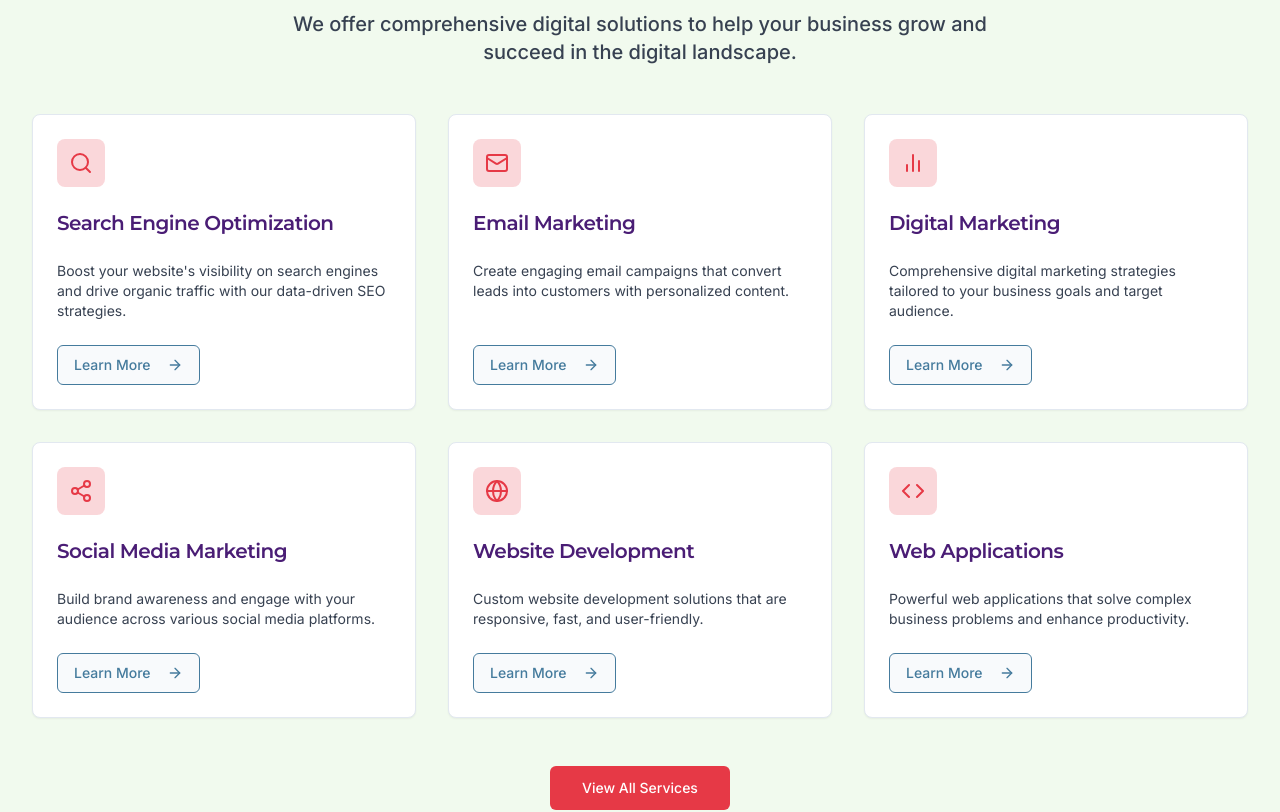
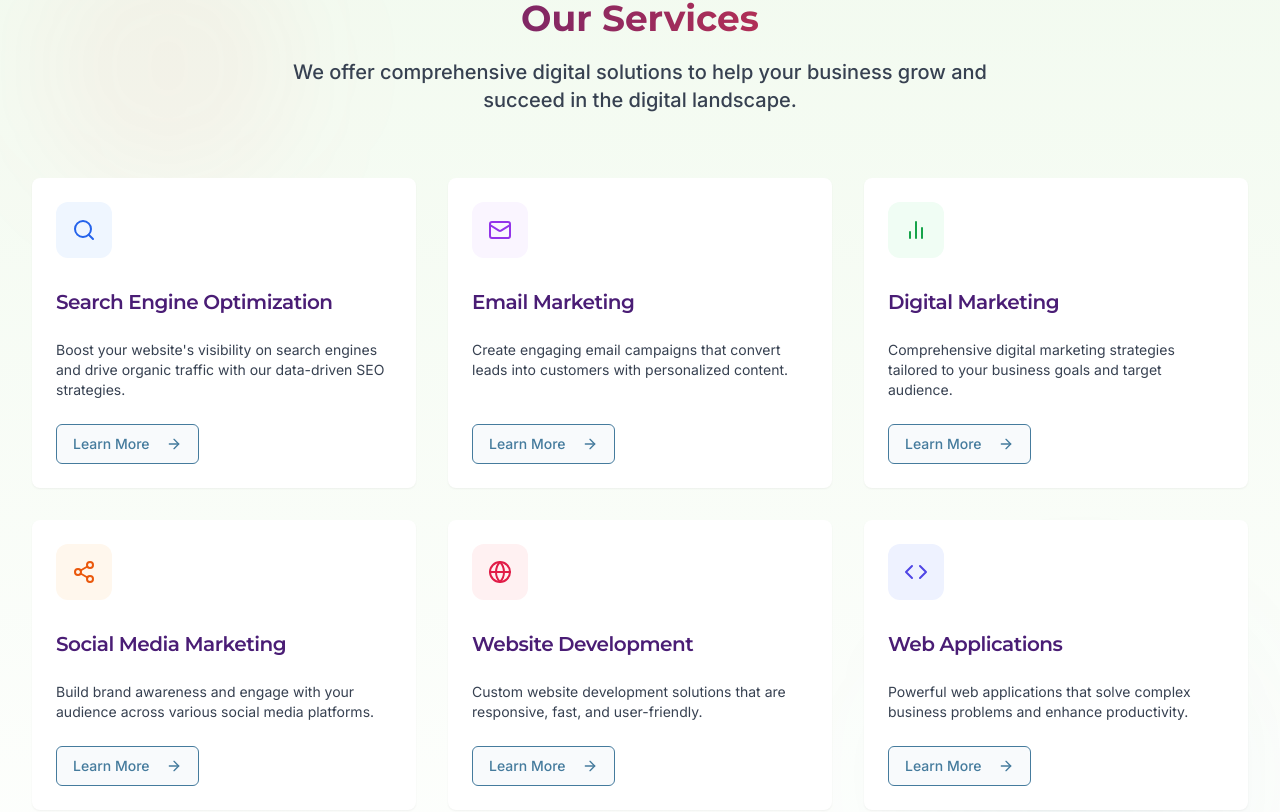
Before and after one commit to dhanwadeakshay1/growstats-vista-web, a React (Vite) app: page / in a window 1280 px wide. Shown: the part 1028-1840 px from the top of the page. Built offline with nearby package versions, Linux system fonts and the light colour scheme; the HTML template or start-up script is replaced by a standard one.

Commit message:
Refactor: Improve ServicesSection design
Improved the design and appearance of the ServicesSection component in the home page.

```diff
--- a/package.json
+++ b/package.json
@@ -45,6 +45,7 @@
     "cmdk": "^1.0.0",
     "date-fns": "^3.6.0",
     "embla-carousel-react": "^8.3.0",
+    "framer-motion": "^12.7.3",
     "input-otp": "^1.2.4",
     "lucide-react": "^0.462.0",
     "next-themes": "^0.3.0",
--- a/src/components/home/ServicesSection.tsx
+++ b/src/components/home/ServicesSection.tsx
@@ -4,6 +4,7 @@ import { Search, Mail, BarChart2, Share2, Globe, Code } from "lucide-react";
 import ServiceCard from "../ui/ServiceCard";
 import { Button } from "@/components/ui/button";
 import { Link } from "react-router-dom";
+import { motion } from "framer-motion";
 
 const ServicesSection = () => {
   const services = [
@@ -12,66 +13,129 @@ const ServicesSection = () => {
       title: "Search Engine Optimization",
       description: "Boost your website's visibility on search engines and drive organic traffic with our data-driven SEO strategies.",
       link: "/services/seo",
+      color: "bg-blue-50 text-blue-600",
     },
     {
       icon: <Mail size={24} />,
       title: "Email Marketing",
       description: "Create engaging email campaigns that convert leads into customers with personalized content.",
       link: "/services/email-marketing",
+      color: "bg-purple-50 text-purple-600",
     },
     {
       icon: <BarChart2 size={24} />,
       title: "Digital Marketing",
       description: "Comprehensive digital marketing strategies tailored to your business goals and target audience.",
       link: "/services/digital-marketing",
+      color: "bg-green-50 text-green-600",
     },
     {
       icon: <Share2 size={24} />,
       title: "Social Media Marketing",
       description: "Build brand awareness and engage with your audience across various social media platforms.",
       link: "/services/smm",
+      color: "bg-orange-50 text-orange-600",
     },
     {
       icon: <Globe size={24} />,
       title: "Website Development",
       description: "Custom website development solutions that are responsive, fast, and user-friendly.",
       link: "/services/web-development",
+      color: "bg-rose-50 text-rose-600",
     },
     {
       icon: <Code size={24} />,
       title: "Web Applications",
       description: "Powerful web applications that solve complex business problems and enhance productivity.",
       link: "/services/web-development",
+      color: "bg-indigo-50 text-indigo-600",
     },
   ];
 
+  // Animation variants for staggered animations
+  const containerVariants = {
+    hidden: { opacity: 0 },
+    visible: {
+      opacity: 1,
+      transition: {
+        staggerChildren: 0.15,
+      },
+    },
+  };
+
+  const itemVariants = {
+    hidden: { y: 20, opacity: 0 },
+    visible: {
+      y: 0,
+      opacity: 1,
+      transition: {
+        duration: 0.5,
+      },
+    },
+  };
+
   return (
-    <section className="section bg-growstats-light">
-      <div className="container-custom">
-        <div className="text-center max-w-3xl mx-auto mb-12">
-          <h2 className="heading-2 mb-4 text-growstats-purple">Our Services</h2>
+    <section className="section relative bg-gradient-to-b from-growstats-light to-white overflow-hidden">
+      {/* Background decorative elements */}
+      <div className="absolute inset-0 overflow-hidden pointer-events-none">
+        <div className="absolute top-20 left-10 w-64 h-64 rounded-full bg-growstats-red/5 blur-3xl"></div>
+        <div className="absolute bottom-20 right-10 w-80 h-80 rounded-full bg-growstats-blue/5 blur-3xl"></div>
+      </div>
+
+      <div className="container-custom relative z-10">
+        <motion.div
+          initial={{ y: 30, opacity: 0 }}
+          whileInView={{ y: 0, opacity: 1 }}
+          viewport={{ once: true }}
+          transition={{ duration: 0.7 }}
+          className="text-center max-w-3xl mx-auto mb-16"
+        >
+          <div className="inline-block px-4 py-1 mb-4 bg-growstats-red/10 rounded-full text-growstats-red text-sm font-medium">
+            What We Offer
+          </div>
+          <h2 className="heading-2 mb-5 text-growstats-purple bg-clip-text text-transparent bg-gradient-to-r from-growstats-purple to-growstats-red">
+            Our Services
+          </h2>
           <p className="subheading text-gray-700">
             We offer comprehensive digital solutions to help your business grow and succeed in the digital landscape.
           </p>
-        </div>
+        </motion.div>
 
-        <div className="grid grid-cols-1 md:grid-cols-2 lg:grid-cols-3 gap-8">
+        <motion.div
+          variants={containerVariants}
+          initial="hidden"
+          whileInView="visible"
+          viewport={{ once: true, margin: "-100px" }}
+          className="grid grid-cols-1 md:grid-cols-2 lg:grid-cols-3 gap-8"
+        >
           {services.map((service, index) => (
+            <motion.div key={index} variants={itemVariants}>
               <ServiceCard
-              key={index}
                 icon={service.icon}
                 title={service.title}
                 description={service.description}
                 link={service.link}
+                iconColor={service.color}
               />
+            </motion.div>
           ))}
-        </div>
+        </motion.div>
 
-        <div className="text-center mt-12">
-          <Button asChild size="lg" className="bg-growstats-red hover:bg-growstats-red/90 text-white font-medium">
+        <motion.div
+          initial={{ opacity: 0 }}
+          whileInView={{ opacity: 1 }}
+          viewport={{ once: true }}
+          transition={{ delay: 0.5, duration: 0.7 }}
+          className="text-center mt-16"
+        >
+          <Button
+            asChild
+            size="lg"
+            className="bg-growstats-red hover:bg-growstats-red/90 text-white font-medium shadow-lg hover:shadow-xl transition-all duration-300 hover:-translate-y-1"
+          >
             <Link to="/services">View All Services</Link>
           </Button>
-        </div>
+        </motion.div>
       </div>
     </section>
   );
--- a/src/components/ui/ServiceCard.tsx
+++ b/src/components/ui/ServiceCard.tsx
@@ -10,23 +10,25 @@ interface ServiceCardProps {
   title: string;
   description: string;
   link: string;
+  iconColor?: string;
 }
 
-const ServiceCard = ({ icon, title, description, link }: ServiceCardProps) => {
+const ServiceCard = ({ icon, title, description, link, iconColor = "bg-growstats-red/20 text-growstats-red" }: ServiceCardProps) => {
   return (
-    <Card className="card-shadow h-full flex flex-col bg-white hover:shadow-xl transition-shadow duration-300">
+    <Card className="card-shadow h-full flex flex-col bg-white hover:shadow-xl transition-all duration-300 border-none overflow-hidden group">
+      <div className="absolute inset-0 bg-gradient-to-br from-transparent via-transparent to-growstats-red/5 opacity-0 group-hover:opacity-100 transition-opacity duration-500"></div>
       <CardHeader>
-        <div className="mb-4 h-12 w-12 rounded-lg bg-growstats-red/20 flex items-center justify-center text-growstats-red">
+        <div className={`mb-6 h-14 w-14 rounded-xl ${iconColor} flex items-center justify-center transform group-hover:scale-110 transition-transform duration-300`}>
           {icon}
         </div>
-        <CardTitle className="text-xl font-display text-growstats-purple">{title}</CardTitle>
+        <CardTitle className="text-xl font-display text-growstats-purple group-hover:text-growstats-red transition-colors duration-300">{title}</CardTitle>
       </CardHeader>
       <CardContent className="flex flex-col flex-grow">
         <CardDescription className="mb-6 flex-grow text-gray-700">{description}</CardDescription>
-        <Button asChild variant="outline" className="self-start group border-growstats-blue text-growstats-blue hover:bg-growstats-blue/10 hover:text-growstats-blue">
+        <Button asChild variant="outline" className="self-start group/btn border-growstats-blue text-growstats-blue hover:bg-growstats-blue/10 hover:text-growstats-blue">
           <Link to={link} className="flex items-center">
             Learn More
-            <ArrowRight size={16} className="ml-2 group-hover:translate-x-1 transition-transform" />
+            <ArrowRight size={16} className="ml-2 group-hover/btn:translate-x-1 transition-transform" />
           </Link>
         </Button>
       </CardContent>
```
Also changed, not shown: 1 other file (tests, documents, lock files or other folders). Lines whose indentation alone changed are shown as unchanged.
